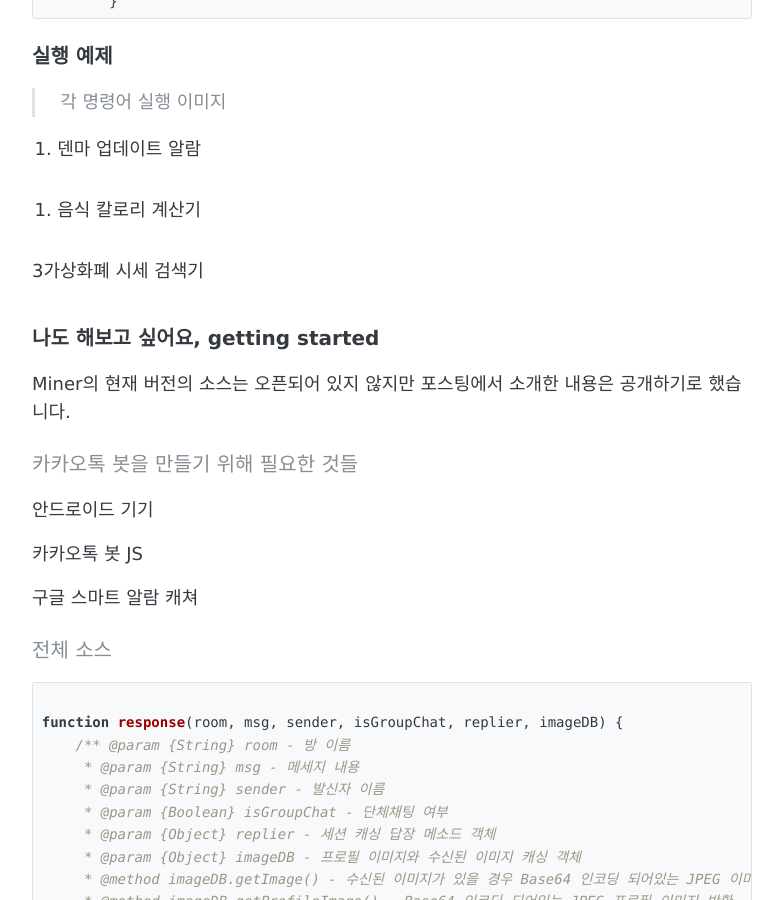
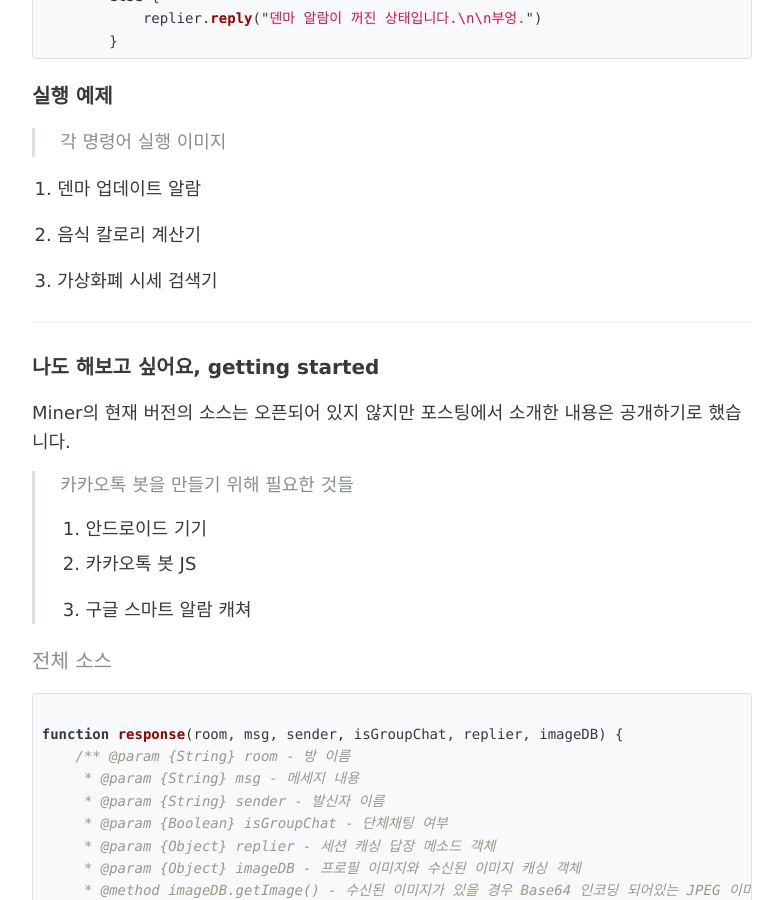
Before and after one commit to Leeheejin/leeheejin.github.io, a Jekyll site: the page built from _posts/2019-06-14-Kakaotalk-Bot.md, in a window 1280 px wide and 900 px high, scrolled down 3567 px. Shown: the whole window, without its empty margins (248-1031 px from the left). Built offline with Jekyll 4.4.1, drawn with Linux system fonts in a browser that asks for light colours; part of the change alters nothing that is shown.

Commit message:
Update 2019-06-14-Kakaotalk-Bot.md

```diff
--- a/_posts/2019-06-14-Kakaotalk-Bot.md
+++ b/_posts/2019-06-14-Kakaotalk-Bot.md
@@ -25,6 +25,8 @@ comments: true
 궁금증을 해결할 수 있는(?) 요소는 무엇이 있을지를 고민했어요. 대부분은 카카오톡 안에서 해결할 수 있었지만
 엄청 자주 필요로 하는 기능같은 경우에는 카카오톡에서 추가적으로 **몇번의 터치**나 **작업**이 필요했죠.
 그래서 이러한 불편함을 해소하고자 최소한으로 해당 기능을 사용할 수 있는 기능이 있으면 좋지 않을까 란 생각으로 시작했습니다.
+
+---
 
 먼저 인싸 친구들을 위한 `네이버 실시간 검색 순위`,
 
@@ -162,28 +164,24 @@ function getLastDenma() {
 > 각 명령어 실행 이미지
 
 1. 덴마 업데이트 알람
-
+![](#)
+2. 음식 칼로리 계산기
+![](#)
+3. 가상화폐 시세 검색기
 ![](#)
 
-2. 음식 칼로리 계산기
-
-![](#)
-
-3가상화폐 시세 검색기
-
-![](#)
+---
 
 ### 나도 해보고 싶어요, getting started
 
 Miner의 현재 버전의 소스는 오픈되어 있지 않지만 포스팅에서 소개한 내용은 공개하기로 했습니다.
 
-#### 카카오톡 봇을 만들기 위해 필요한 것들
-
-안드로이드 기기
-
-카카오톡 봇 JS
-
-구글 스마트 알람 캐쳐
+> 카카오톡 봇을 만들기 위해 필요한 것들
+> 1. 안드로이드 기기
+> 2. 카카오톡 봇 JS
+![](#)
+> 3. 구글 스마트 알람 캐쳐
+![](#)
 
 #### 전체 소스
 
```
